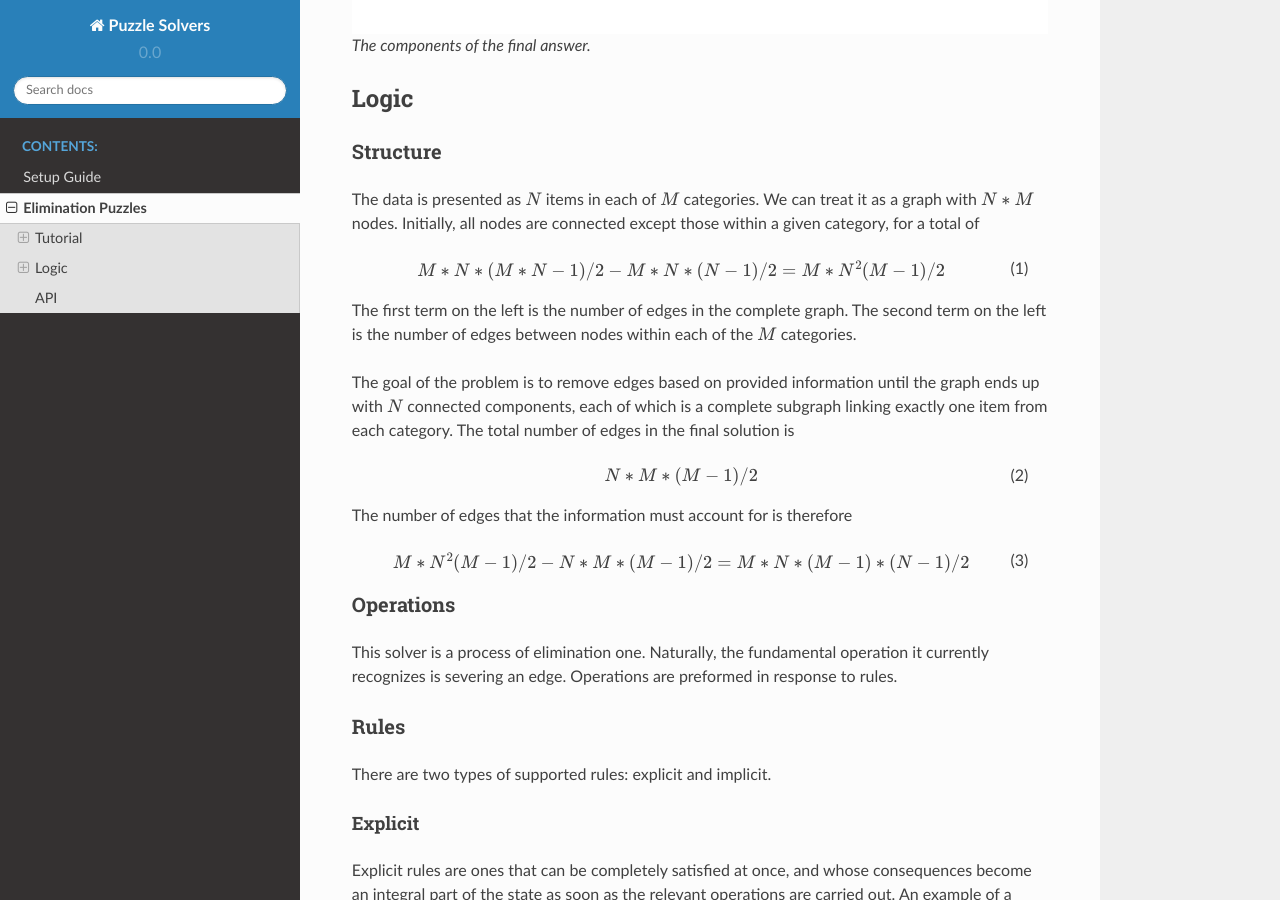
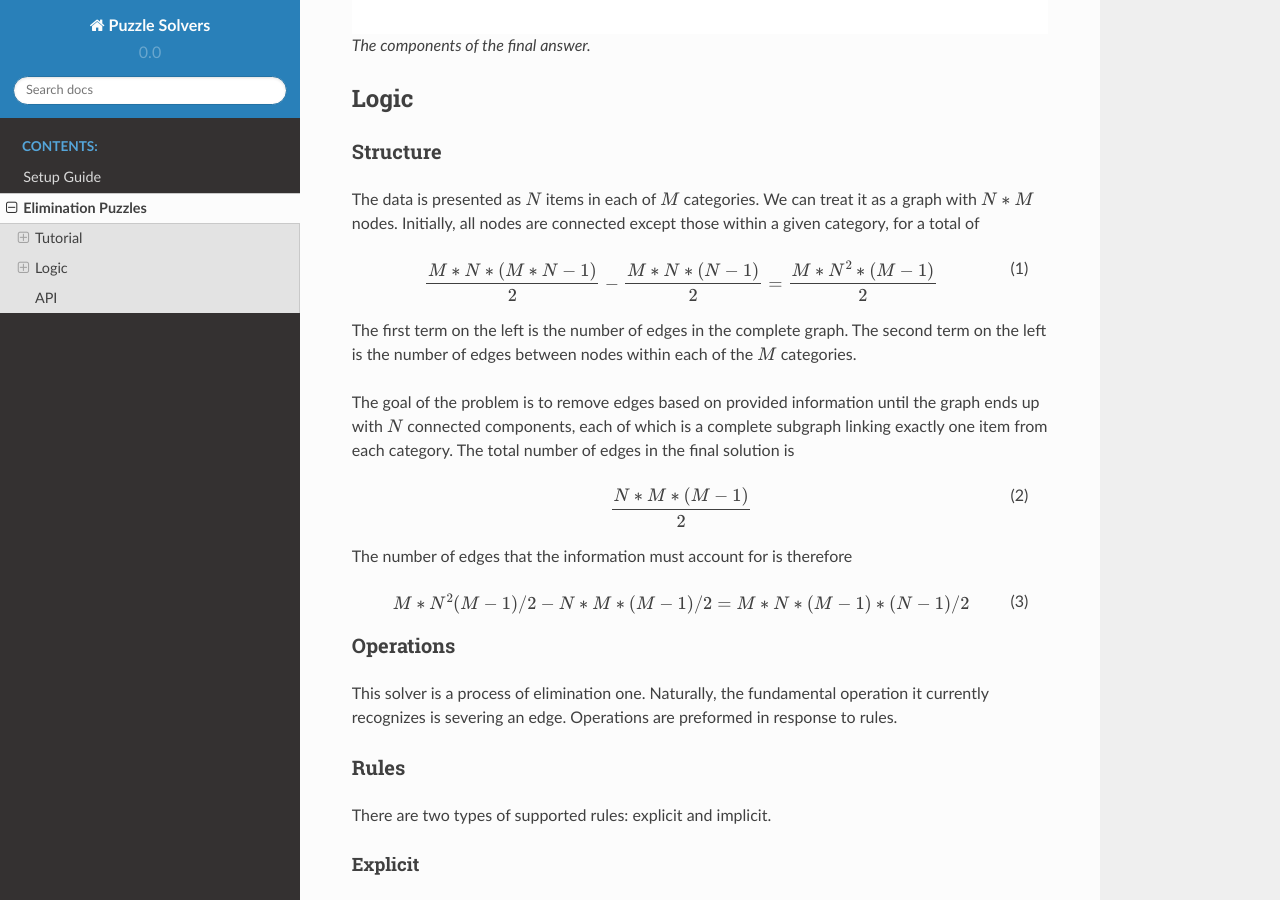
Before and after one commit to madphysicist/puzzle-solvers, a Sphinx documentation site: the page built from doc/elimination.rst, in a window 1280 px wide and 900 px high, scrolled down 7026 px. Built offline with Sphinx 7.4.7 and the Read the Docs theme 2.0.0, drawn with Linux system fonts in a browser that asks for light colours; formulas are drawn with MathJax 3.

Commit message:
DOC: Made the fractions more distinct

```diff
--- a/doc/elimination.rst
+++ b/doc/elimination.rst
@@ -367,7 +367,7 @@
 .. math::
    :label: elimination-complete
 
-   M * N * (M * N - 1) / 2 - M * N * (N - 1) / 2 = M * N^2 (M - 1) / 2
+   \frac{M * N * (M * N - 1)}{2} - \frac{M * N * (N - 1)}{2} = \frac{M * N^2 * (M - 1)}{2}
 
 The first term on the left is the number of edges in the complete graph. The
 second term on the left is the number of edges between nodes within each of the
@@ -381,7 +381,7 @@
 .. math::
    :label: elimination-final
 
-   N * M * (M - 1) / 2
+   \frac{N * M * (M - 1)}{2}
 
 The number of edges that the information must account for is therefore
 
```
